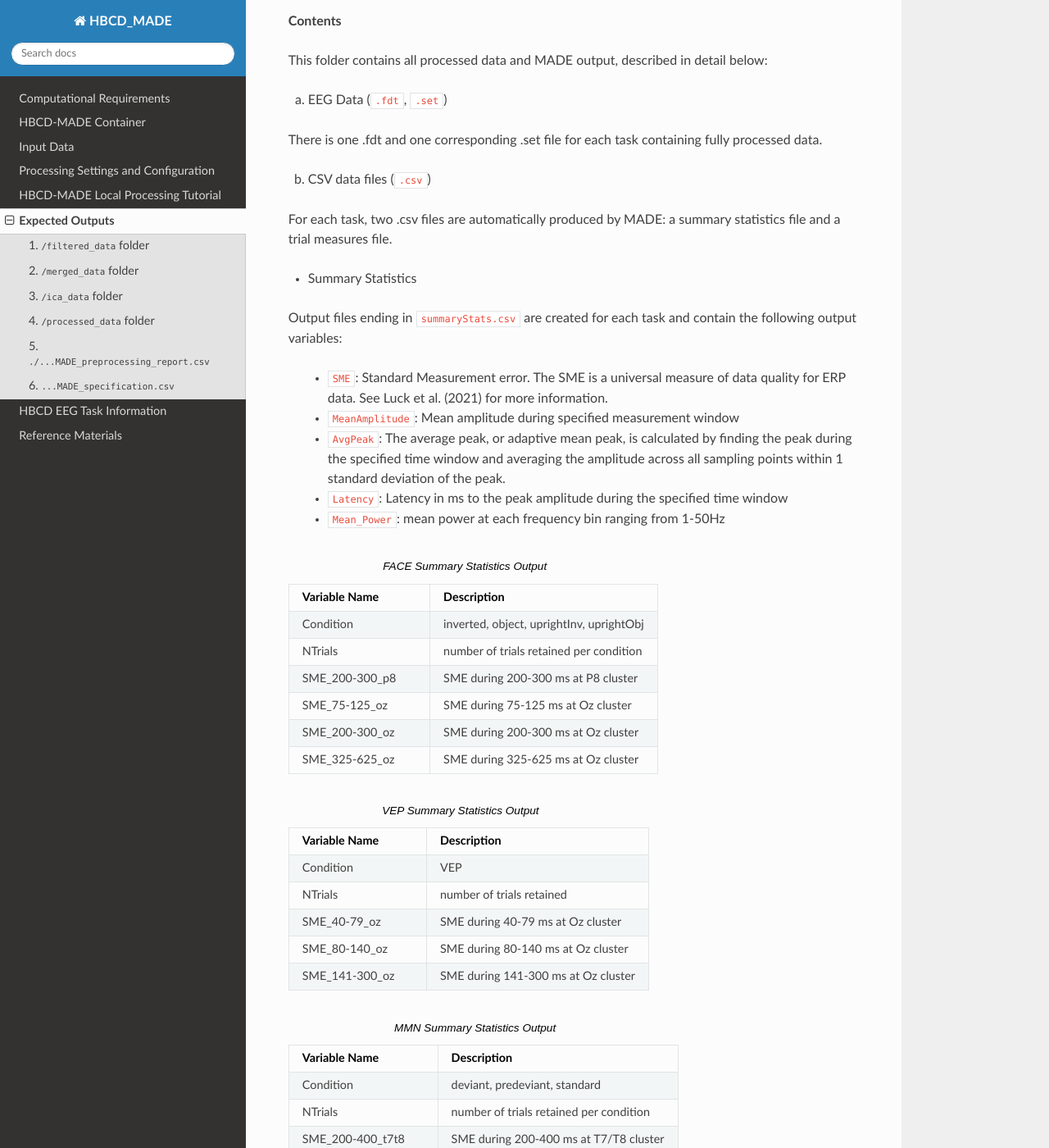
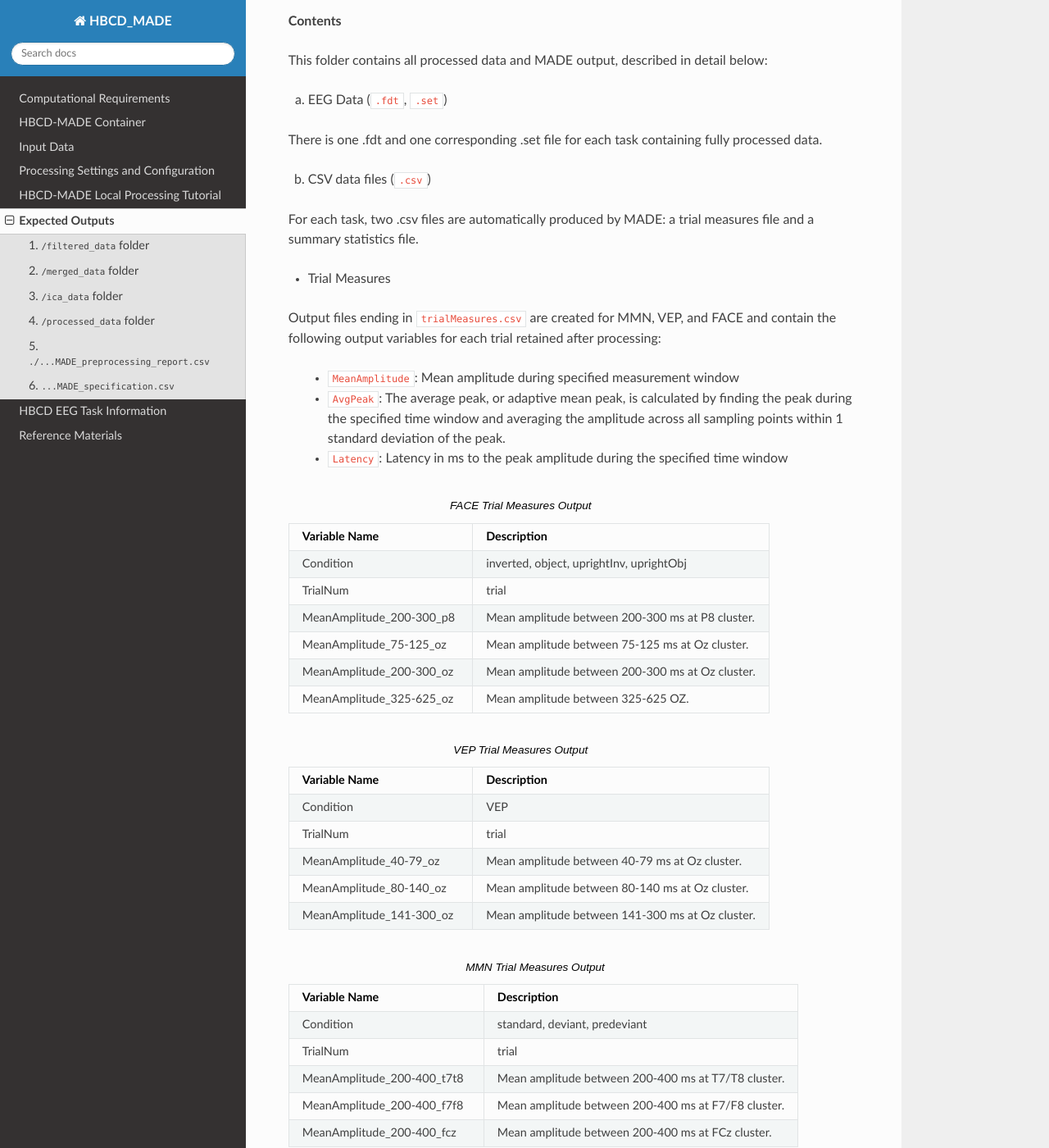
Before and after one commit to DCAN-Labs/HBCD-MADE, a Sphinx documentation site: the page built from docs/source/expected_outputs.rst, in a window 1280 px wide and 1400 px high, scrolled down 2568 px. Shown: the whole window at 82% size. Built offline with Sphinx 7.4.7 and the Read the Docs theme 2.0.0, drawn with Linux system fonts in a browser that asks for light colours; some of the changed text lies outside the part shown.

Commit message:
Update expected_outputs.rst

```diff
--- a/docs/source/expected_outputs.rst
+++ b/docs/source/expected_outputs.rst
@@ -115,19 +115,78 @@ There is one .fdt and one corresponding .set file for each task containing fully
 
 b. CSV data files (``.csv``)
 
-For each task, two .csv files are automatically produced by MADE: a summary statistics file and a trial measures file.
+For each task, two .csv files are automatically produced by MADE: a trial measures file and a summary statistics file.
+
+- Trial Measures
+
+Output files ending in ``trialMeasures.csv`` are created for MMN, VEP, and FACE and contain the following output variables for each trial retained after processing:
+
+	* ``MeanAmplitude``: Mean amplitude during specified measurement window
+
+	* ``AvgPeak``: The average peak, or adaptive mean peak, is calculated by finding the peak during the specified time window and averaging the amplitude across all sampling points within 1 standard deviation of the peak.
+
+	* ``Latency``: Latency in ms to the peak amplitude during the specified time window
+
+
+.. list-table:: FACE Trial Measures Output
+   :widths: 31 50
+   :header-rows: 1
+
+   * - Variable Name
+     - Description
+   * - Condition
+     - inverted, object, uprightInv, uprightObj
+   * - TrialNum
+     - trial
+   * - MeanAmplitude_200-300_p8
+     - Mean amplitude between 200-300 ms at P8 cluster.
+   * - MeanAmplitude_75-125_oz
+     - Mean amplitude between 75-125 ms at Oz cluster.
+   * - MeanAmplitude_200-300_oz
+     - Mean amplitude between 200-300 ms at Oz cluster.
+   * - MeanAmplitude_325-625_oz
+     - Mean amplitude between 325-625 OZ.
+
+.. list-table:: VEP Trial Measures Output
+   :widths: 31 50
+   :header-rows: 1
+
+   * - Variable Name
+     - Description
+   * - Condition
+     - VEP
+   * - TrialNum
+     - trial
+   * - MeanAmplitude_40-79_oz
+     - Mean amplitude between 40-79 ms at Oz cluster.
+   * - MeanAmplitude_80-140_oz
+     - Mean amplitude between 80-140 ms at Oz cluster.
+   * - MeanAmplitude_141-300_oz
+     - Mean amplitude between 141-300 ms at Oz cluster.
+
+.. list-table:: MMN Trial Measures Output
+   :widths: 31 50
+   :header-rows: 1
+
+   * - Variable Name
+     - Description
+   * - Condition
+     - standard, deviant, predeviant
+   * - TrialNum
+     - trial
+   * - MeanAmplitude_200-400_t7t8
+     - Mean amplitude between 200-400 ms at T7/T8 cluster.
+   * - MeanAmplitude_200-400_f7f8
+     - Mean amplitude between 200-400 ms at F7/F8 cluster.
+   * - MeanAmplitude_200-400_fcz
+     - Mean amplitude between 200-400 ms at FCz cluster.
+
 
 - Summary Statistics
 
 Output files ending in ``summaryStats.csv`` are created for each task and contain the following output variables:
 
 	* ``SME``: Standard Measurement error. The SME is a universal measure of data quality for ERP data. See Luck et al. (2021) for more information.
-
-	* ``MeanAmplitude``: Mean amplitude during specified measurement window
-
-	* ``AvgPeak``: The average peak, or adaptive mean peak, is calculated by finding the peak during the specified time window and averaging the amplitude across all sampling points within 1 standard deviation of the peak.
-
-	* ``Latency``: Latency in ms to the peak amplitude during the specified time window
 
 	* ``Mean_Power``: mean power at each frequency bin ranging from 1-50Hz
 
```
Also changed, not shown: other parts of docs/source/expected_outputs.rst (+0 -5 lines).
